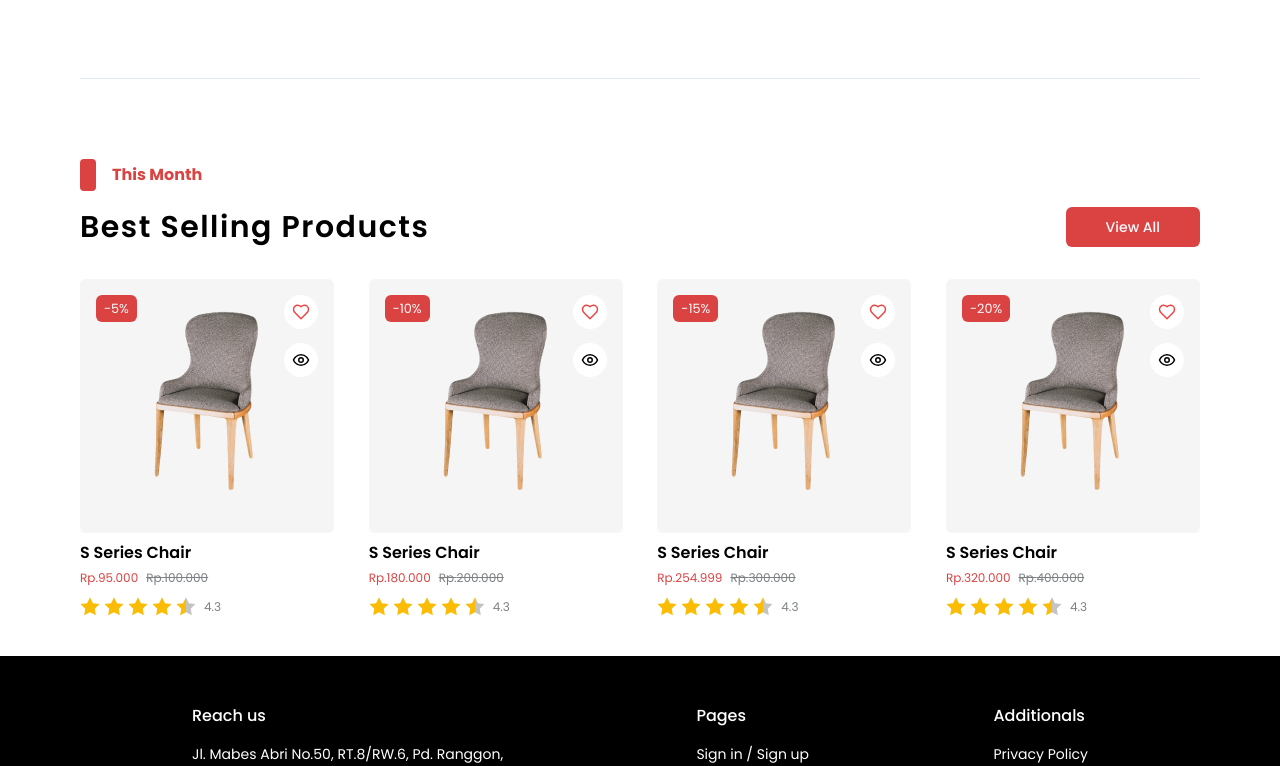
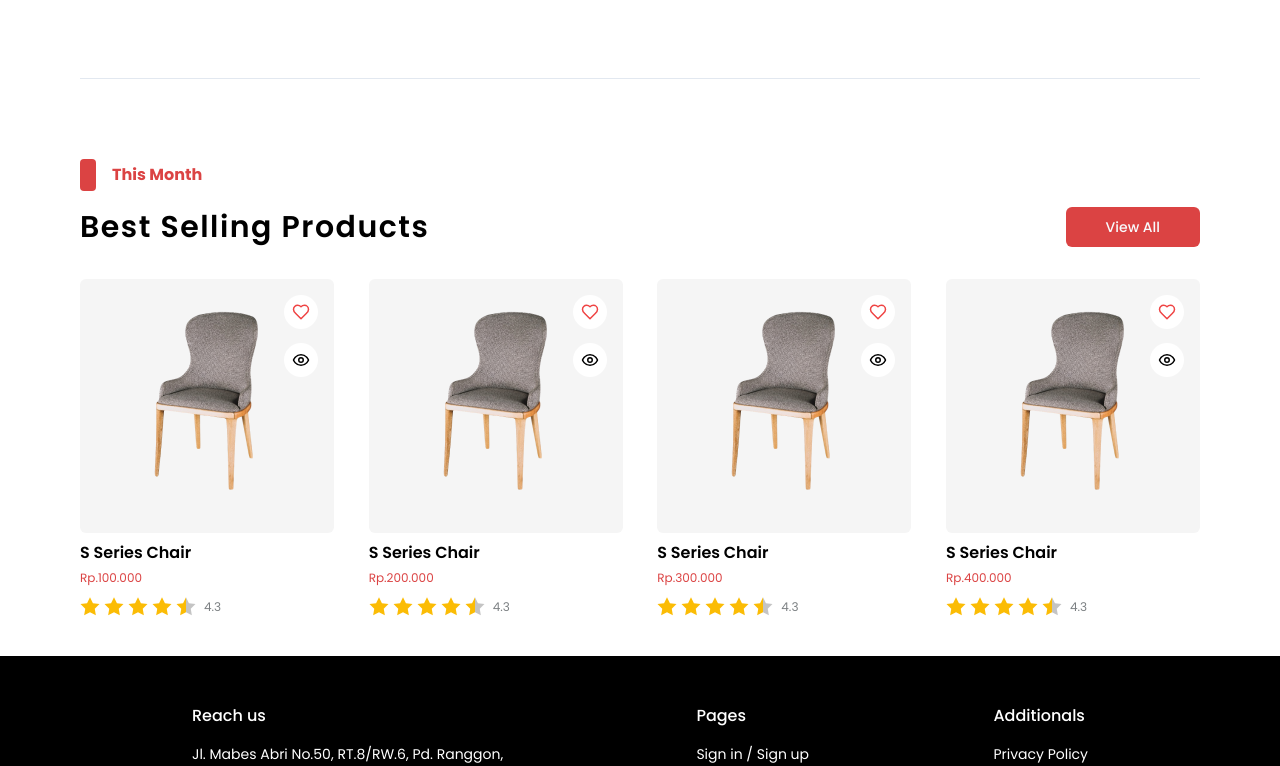
Before and after one commit to KevinDanudoro/borongin-store, a Next.js app: page / in a window 1280 px wide. Shown: the part 1626-2392 px from the top of the page. Built offline with nearby package versions, Linux system fonts and the light colour scheme.

Commit message:
feat: create hover add-to-cart effect to product card component

```diff
--- a/src/components/implement/ProductCard/ProductCard.tsx
+++ b/src/components/implement/ProductCard/ProductCard.tsx
@@ -17,11 +17,11 @@ const ProductCard: FC<ProductCardProps> = ({
   className,
   ...props
 }) => {
-  const discountPrice = price - Math.ceil(price * discount);
+  const discountPrice = discount ? price - Math.ceil(price * discount) : 0;
 
   return (
-    <div className={cn("space-y-2", className)} {...props}>
-      <div className="w-full aspect-square relative bg-secondary rounded-md">
+    <div className={cn("space-y-2 group/container", className)} {...props}>
+      <div className="w-full aspect-square relative bg-secondary rounded-md overflow-hidden">
         <Image
           src={imageSrc}
           alt="Product images"
@@ -29,9 +29,11 @@ const ProductCard: FC<ProductCardProps> = ({
           height={256}
           className="object-contain w-full p-8"
         />
+        {discount && (
           <small className="bg-primary px-2 py-1 rounded-md absolute top-4 left-4 text-primary-foreground">
             -{Math.floor(discount * 100)}%
           </small>
+        )}
 
         <Button
           size="icon"
@@ -58,18 +60,28 @@ const ProductCard: FC<ProductCardProps> = ({
             className="group-hover:scale-y-125 transition-transform"
           />
         </Button>
+
+        <div className="absolute left-0 right-0 bottom-0 bg-foreground text-background h-10 translate-y-[100%] group-hover/container:translate-y-0 z-10 transition-transform grid place-items-center">
+          Add To Cart
+        </div>
       </div>
 
       <h3 className="text-base text-foreground font-semibold line-clamp-1">
         {name}
       </h3>
 
+      {discount ? (
         <small className="text-xs text-primary">
           Rp.{discountPrice.toLocaleString("id-ID")}
           <span className="text-secondary-foreground line-through ml-2">
             Rp.{price.toLocaleString("id-ID")}
           </span>
         </small>
+      ) : (
+        <small className="text-xs text-primary">
+          Rp.{price.toLocaleString("id-ID")}
+        </small>
+      )}
 
       <small className="text-secondary-foreground flex gap-2 items-center text-xs">
         <Rating rating={rating} />
--- a/src/components/implement/ProductCard/index.tsx
+++ b/src/components/implement/ProductCard/index.tsx
@@ -7,7 +7,7 @@ export interface ProductCardProps extends React.HTMLAttributes<HTMLDivElement> {
   name: string;
   imageSrc: string;
   price: number;
-  discount: number;
+  discount?: number;
   rating: number;
   isWishlist: boolean;
 }
--- a/src/components/implement/Section/BestSale/BestSale.tsx
+++ b/src/components/implement/Section/BestSale/BestSale.tsx
@@ -23,7 +23,6 @@ const BestSale: FC<BestSaleProps> = ({}) => {
             <ProductCard
               name="S Series Chair"
               price={100000 * (i + 1)}
-              discount={0.05 * (i + 1)}
               imageSrc="/product.png"
               rating={4.3}
               isWishlist={false}
```
Lines whose indentation alone changed are shown as unchanged.
